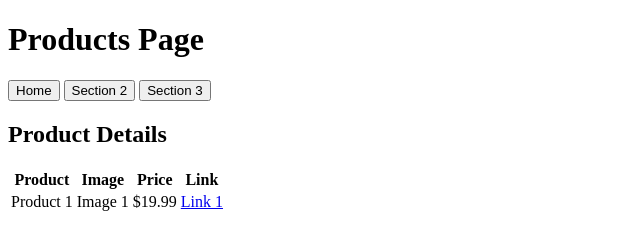
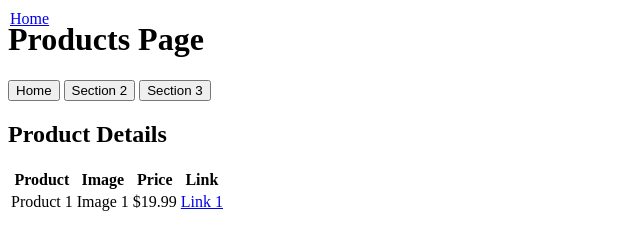
Before and after one commit to WalkerPX/WalkerPX.github.io, a plain HTML site: page products.html in a window 1280 px wide. Shown: the full height of the page, 0-640 px from the left. Drawn offline with Linux system fonts and the light colour scheme.

Commit message:
Update products.html

```diff
--- a/products.html
+++ b/products.html
@@ -50,3 +50,10 @@
     </div>
 </body>
 </html>
+
+<!-- ... (previous HTML remains unchanged) -->
+
+<!-- Home button linking back to index.html -->
+<div style="position: absolute; top: 10px; left: 10px;">
+    <a href="index.html" class="button">Home</a>
+</div>
```
